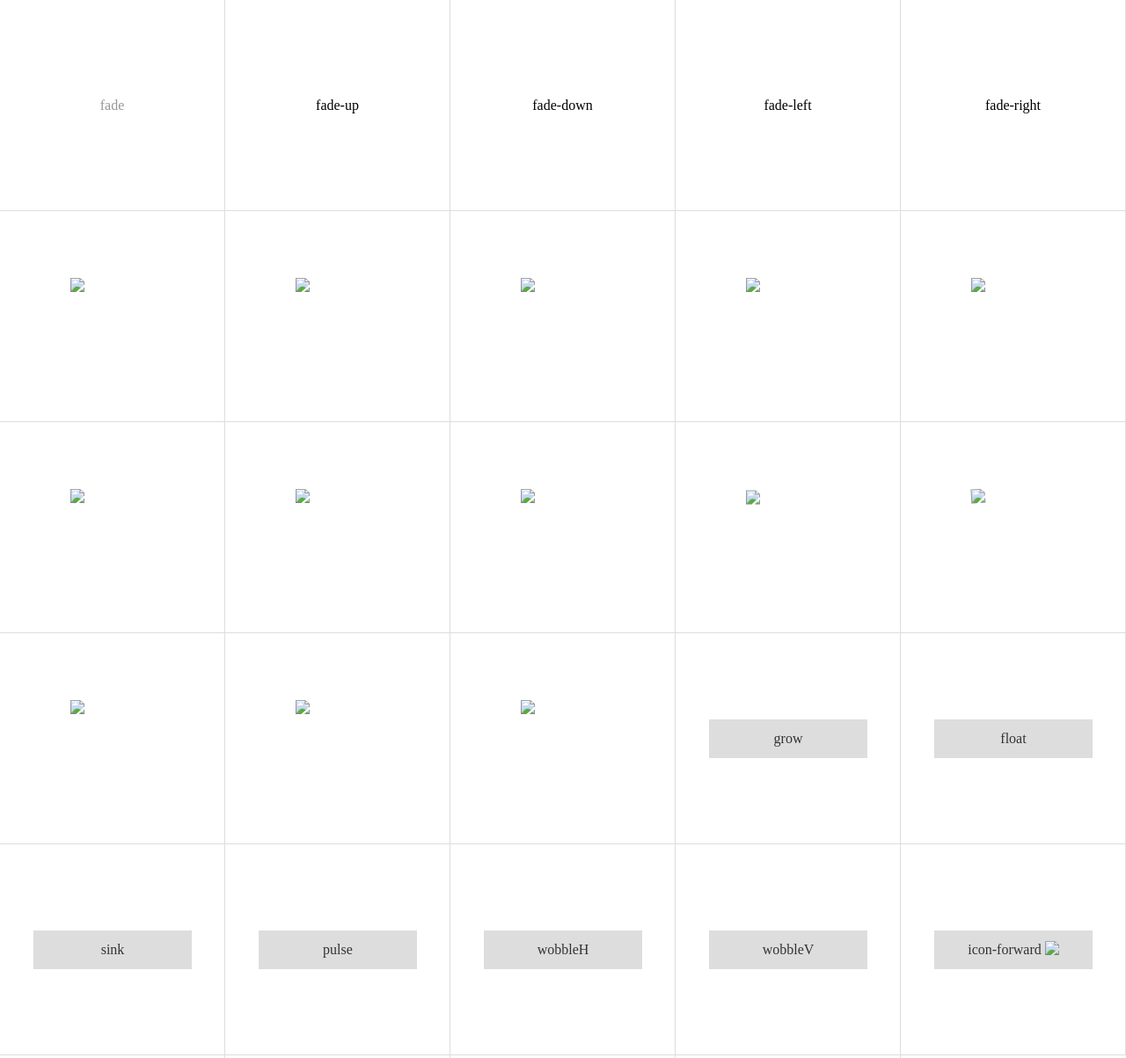
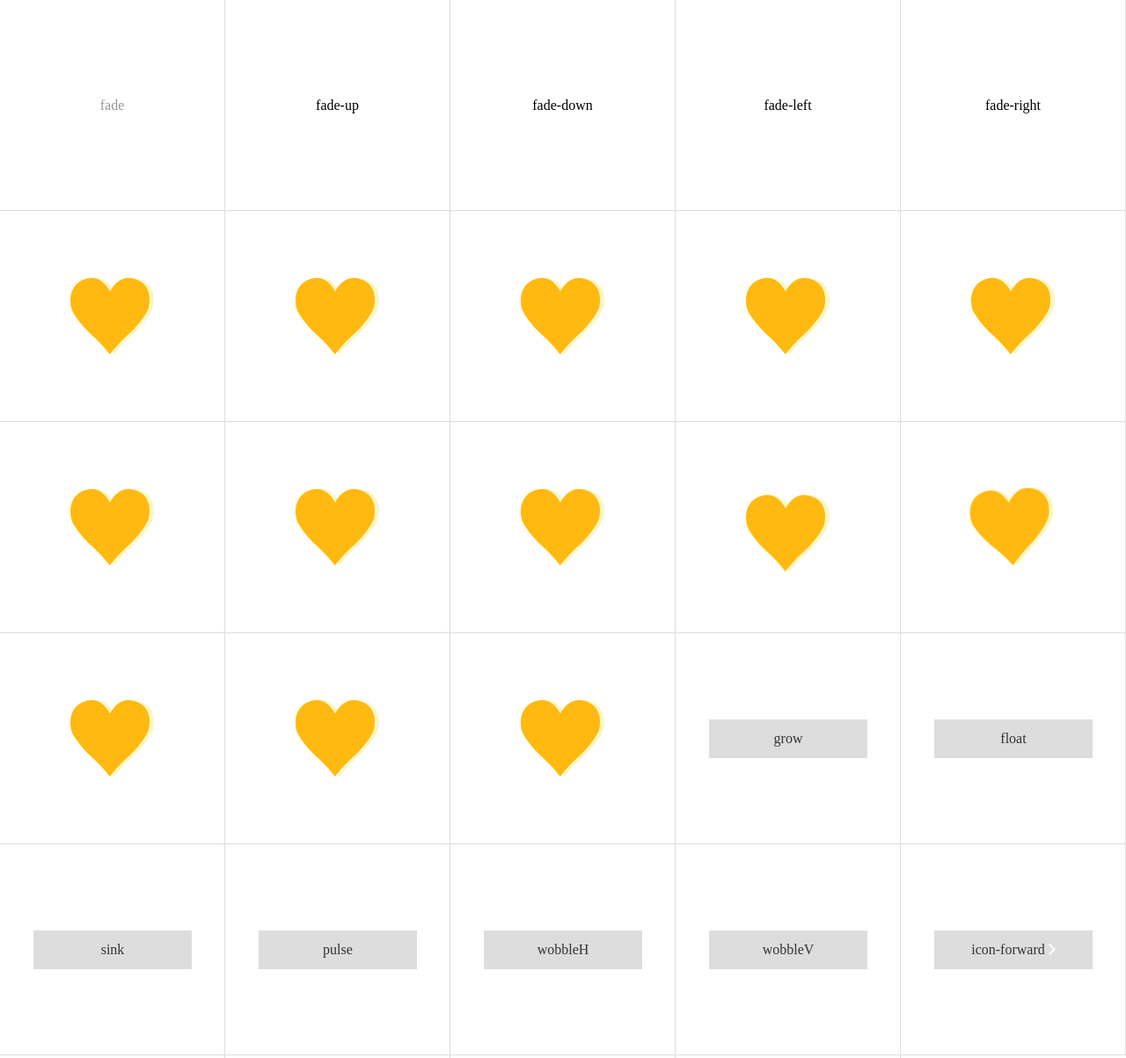
Before and after one commit to iamssok/study, a plain HTML site: page animation.html in a window 1280 px wide. Shown: the top 1203 px of the page at 88% size. Drawn offline with Linux system fonts and the light colour scheme.

Commit message:
220421 modify, new file

```diff
--- a/animation.html
+++ b/animation.html
@@ -266,19 +266,19 @@
             <li class="ani_box"><div class="fade-right">fade-right</div></li>
 
             <!-- //Animations -->
-            <li class="ani_box"><div class="bounce-in"><img src="heart.png"></div></li>
-            <li class="ani_box"><div class="heartbeat"><img src="heart.png"></div></li>
-            <li class="ani_box"><div class="zoom-in"><img src="heart.png"></div></li>
-            <li class="ani_box"><div class="slide-up"><img src="heart.png"></div></li>
-            <li class="ani_box"><div class="slide-down"><img src="heart.png"></div></li>
-            <li class="ani_box"><div class="slide-left"><img src="heart.png"></div></li>
-            <li class="ani_box"><div class="slide-right"><img src="heart.png"></div></li>
-            <li class="ani_box"><div class="expand-open"><img src="heart.png"></div></li>
-            <li class="ani_box"><div class="floating"><img src="heart.png"></div></li>
-            <li class="ani_box"><div class="tossing"><img src="heart.png"></div></li>
-            <li class="ani_box"><div class="pull-up"><img src="heart.png"></div></li>
-            <li class="ani_box"><div class="pull-down"><img src="heart.png"></div></li>
-            <li class="ani_box"><div class="bounce"><img src="heart.png"></div></li>
+            <li class="ani_box"><div class="bounce-in"><img src="./images/heart.png"></div></li>
+            <li class="ani_box"><div class="heartbeat"><img src="./images/heart.png"></div></li>
+            <li class="ani_box"><div class="zoom-in"><img src="./images/heart.png"></div></li>
+            <li class="ani_box"><div class="slide-up"><img src="./images/heart.png"></div></li>
+            <li class="ani_box"><div class="slide-down"><img src="./images/heart.png"></div></li>
+            <li class="ani_box"><div class="slide-left"><img src="./images/heart.png"></div></li>
+            <li class="ani_box"><div class="slide-right"><img src="./images/heart.png"></div></li>
+            <li class="ani_box"><div class="expand-open"><img src="./images/heart.png"></div></li>
+            <li class="ani_box"><div class="floating"><img src="./images/heart.png"></div></li>
+            <li class="ani_box"><div class="tossing"><img src="./images/heart.png"></div></li>
+            <li class="ani_box"><div class="pull-up"><img src="./images/heart.png"></div></li>
+            <li class="ani_box"><div class="pull-down"><img src="./images/heart.png"></div></li>
+            <li class="ani_box"><div class="bounce"><img src="./images/heart.png"></div></li>
 
             <!-- //Hover Animations -->
             <li class="ani_box"><a class="grow">grow</a></li>
@@ -289,8 +289,8 @@
             <li class="ani_box"><a class="wobbleV">wobbleV</a></li>
 
             <!-- //Icon Animations -->
-            <li class="ani_box"><a class="icon-forward">icon-forward<i class="icon-arrow"><img src="arrow_left.png"></i></a></li>
-            <li class="ani_box"><a class="icon-wobbleH">icon-wobbleH<i class="icon-arrow"><img src="arrow_left.png"></i></a></li>
+            <li class="ani_box"><a class="icon-forward">icon-forward<i class="icon-arrow"><img src="./images/arrow_left.png"></i></a></li>
+            <li class="ani_box"><a class="icon-wobbleH">icon-wobbleH<i class="icon-arrow"><img src="./images/arrow_left.png"></i></a></li>
 
             <!-- //Shadow Animations -->
             <li class="ani_box"><a class="shadow">shadow</a></li>
```
Also changed, not shown: etc.html (added, +33 -0 lines), index.html (added, +38 -0 lines), git.txt.
